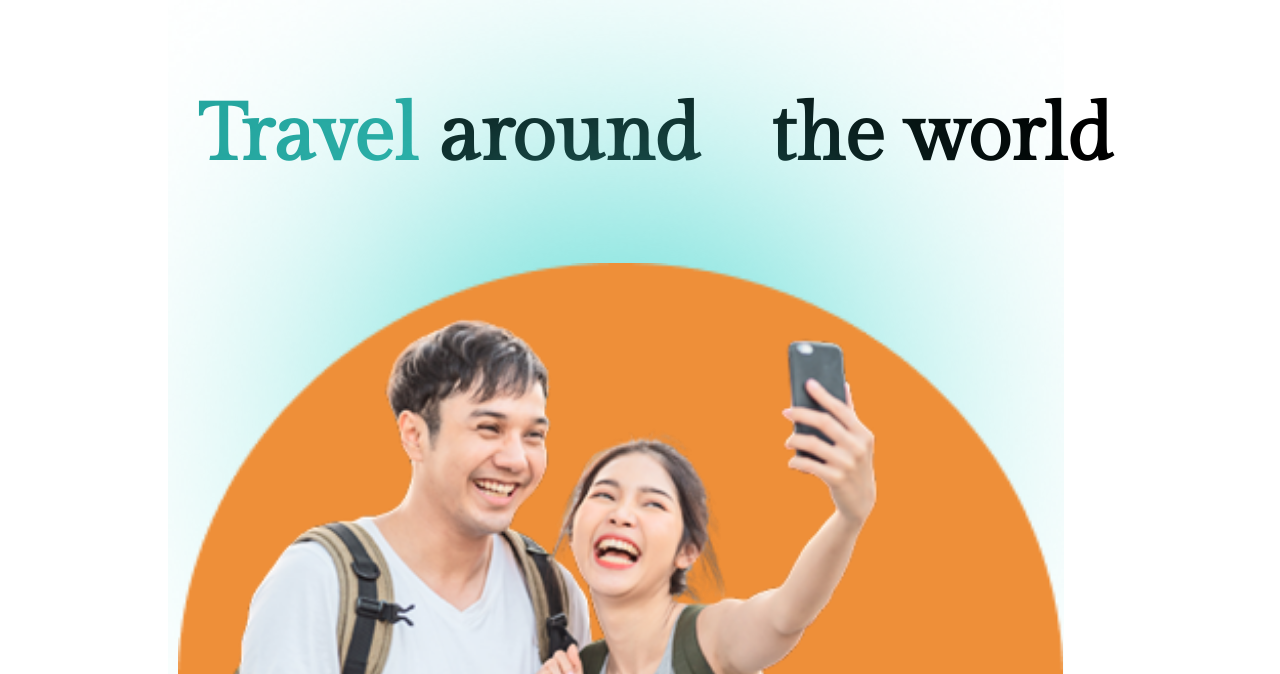
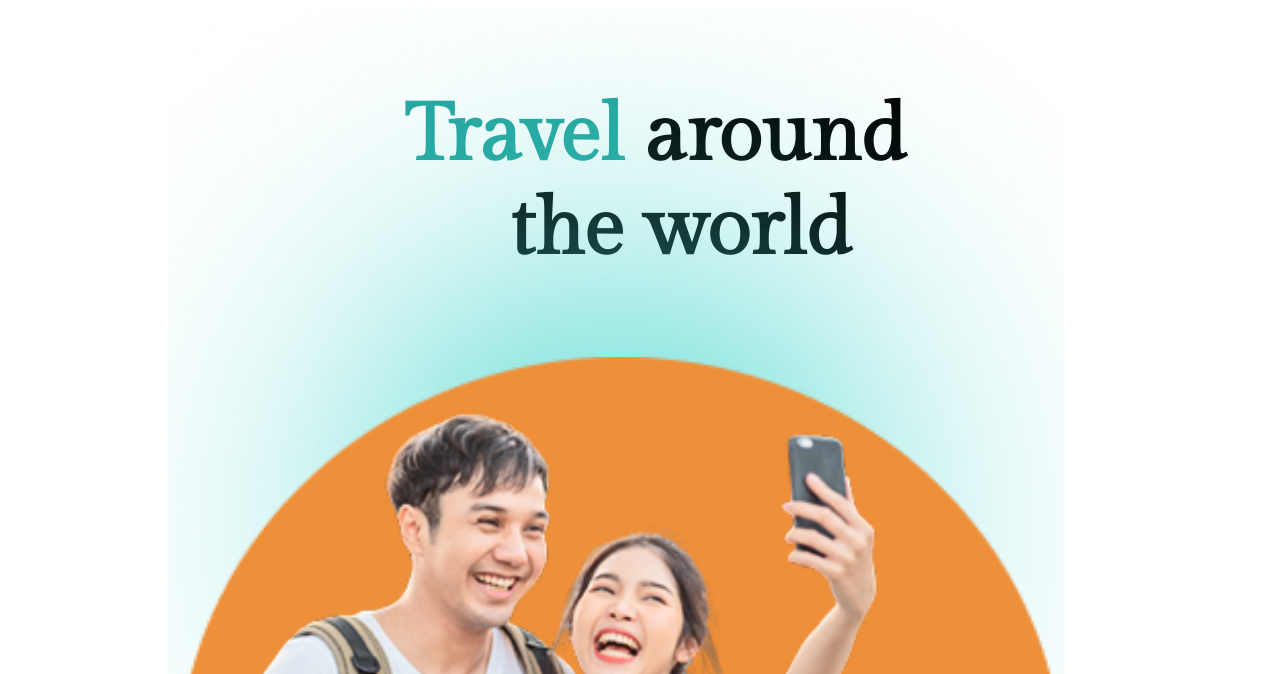
Before and after one commit to sarahjoji/Travel-website-desktopview, a plain HTML site: page index.html in a window 1280 px wide. Shown: the part 126-800 px from the top of the page. Drawn offline with Linux system fonts and the light colour scheme.

Commit message:
correction

```diff
--- a/index.html
+++ b/index.html
@@ -19,7 +19,7 @@
         <img src="pictures/menu.png" alt="" class="menu">
     </nav>
     <div class="sky">
-        <h1 class="travelaround"><span class="travellast">Travel</span> around  <span class="world">the world</span></h1>
+        <h1 class="travelaround"><span class="travellast">Travel</span> around <br> <span class="world">the world</span></h1>
     </div>
     <div class="imagecontainer">
         <img src="pictures/Blurry.png" alt=""  class="blurry">
```
